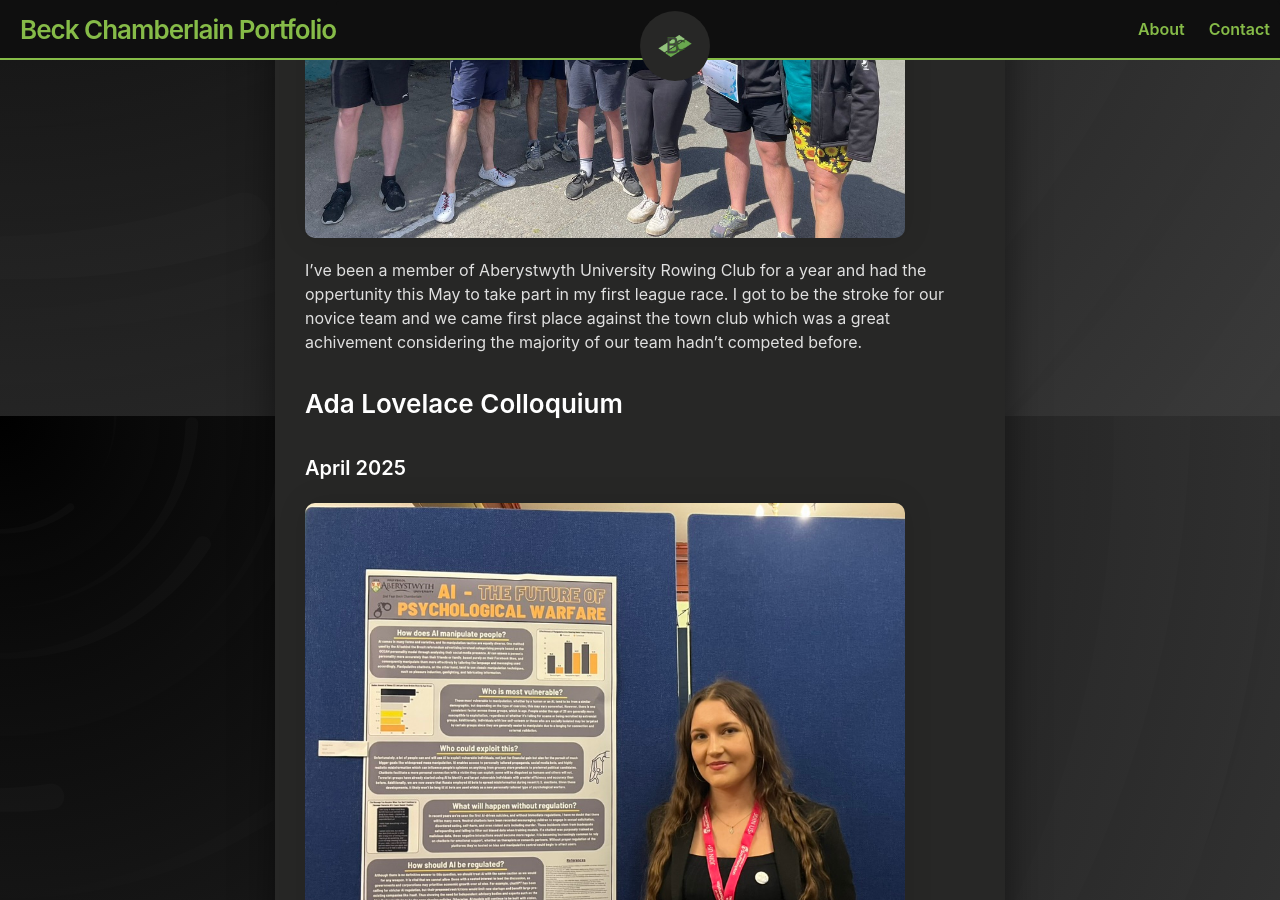
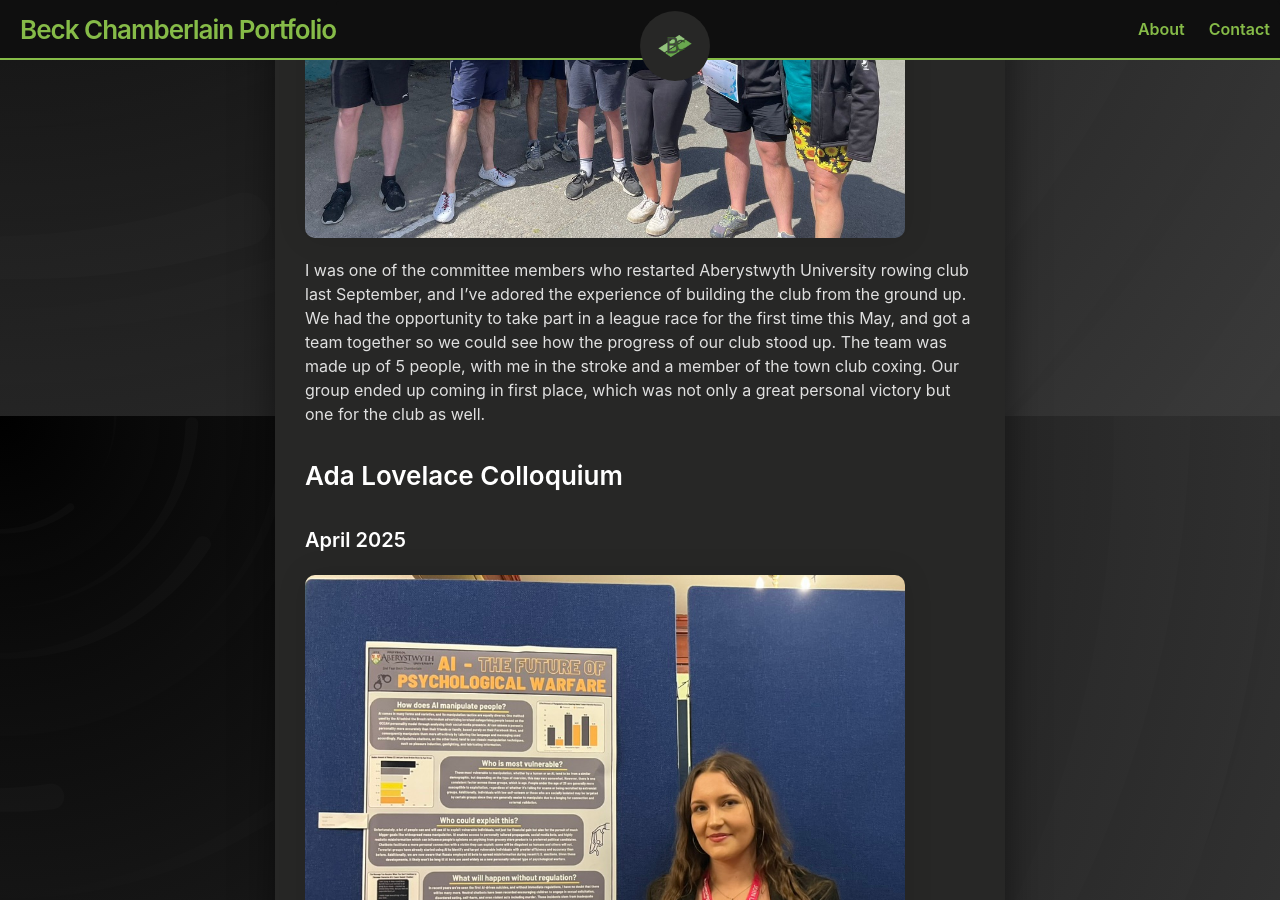
Before and after one commit to BeckCham/beckcham.github.io, a Jekyll site: the page built from _posts/2025-08-09-life-afk.md, in a window 1280 px wide and 900 px high, scrolled down 544 px. Built offline with Jekyll 4.4.1, drawn with Linux system fonts in a browser that asks for light colours.

Commit message:
Update 2025-08-09-life-afk.md

```diff
--- a/_posts/2025-08-09-life-afk.md
+++ b/_posts/2025-08-09-life-afk.md
@@ -6,15 +6,16 @@
 #### May 2025
 ![Sea Rowing Photo](/assets/img/SeaRowing.jpeg)
 
-I've been a member of Aberystwyth University Rowing Club for a year and had the oppertunity this May to take part in my first league race.
-I got to be the stroke for our novice team and we came first place against the town club which was a great achivement considering the majority
-of our team hadn't competed before.
-
-
+I was one of the committee members who restarted Aberystwyth University rowing club last September, and I've adored the experience of building the club from the ground up. We had the opportunity to take part in a league race for the first time this May, and got a team together so we could see how the progress of our club stood up.
+The team was made up of 5 people, with me in the stroke and a member of the town club coxing. Our group ended up coming in first place, which was not only a great personal victory but one for the club as well.
 
 ### Ada Lovelace Colloquium
 #### April 2025
 ![Ada Lovelace Photo](/assets/img/Lovelace.jpeg)
 
+
+
+
+
 ### Endeavour Workshops
 #### Summer 2019 & 2021
```
